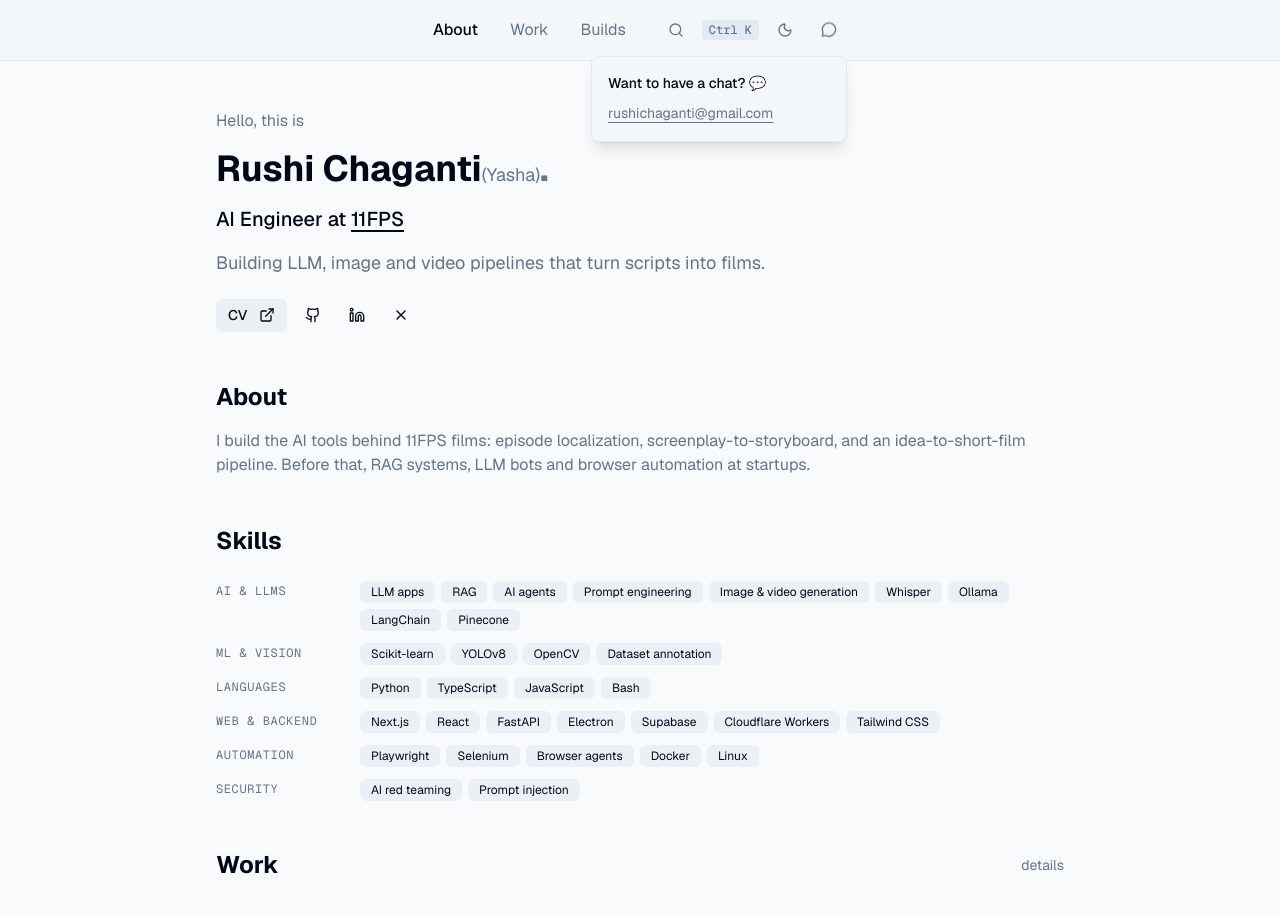
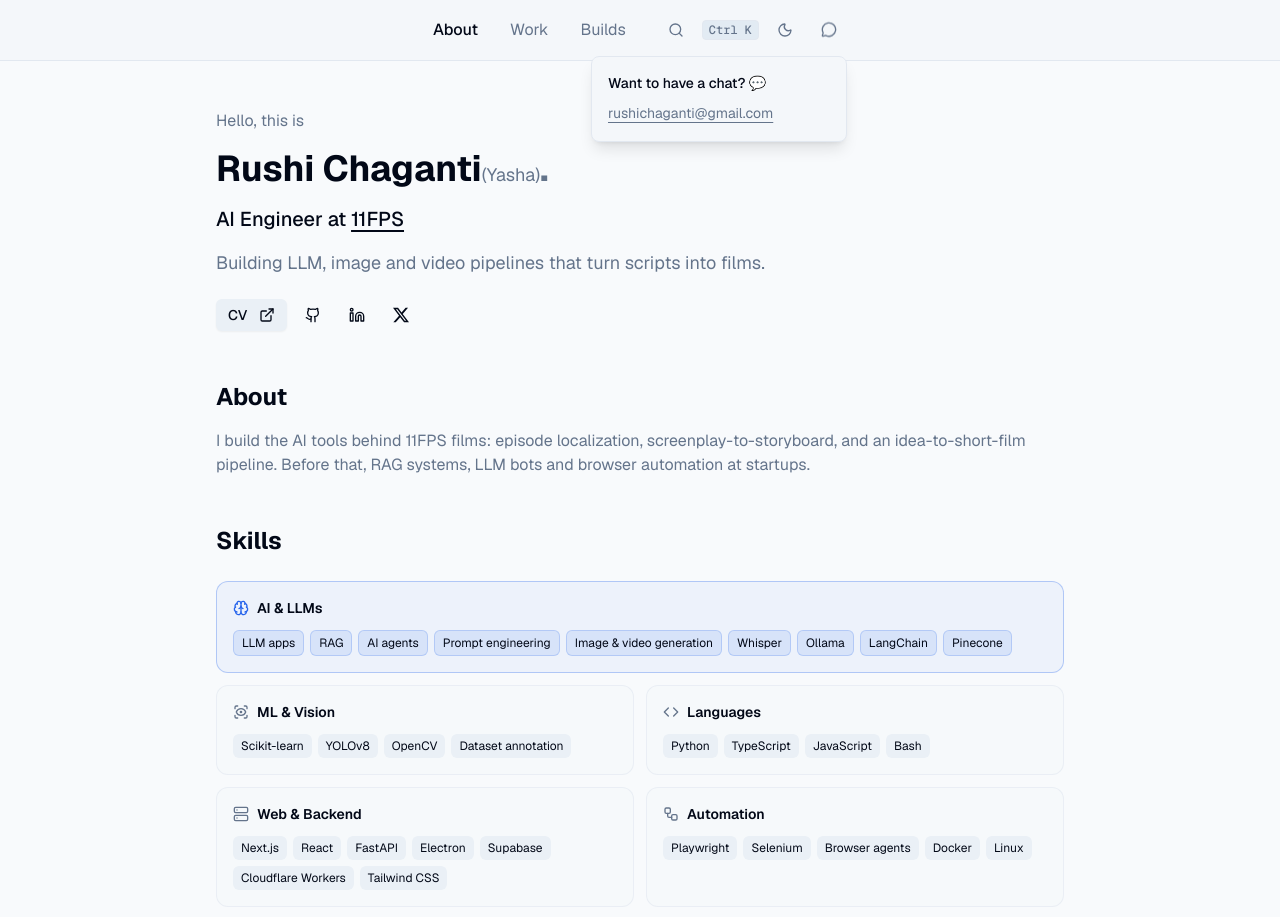
Before and after one commit to RushiChaganti/RushiChaganti, a Next.js app: page / in a window 1280 px wide. Shown: the top 917 px of the page. Built offline with nearby package versions, Linux system fonts and the light colour scheme.

Commit message:
feat: skill cards, security learning tag, show all OSS, X logo

```diff
--- a/app/page.tsx
+++ b/app/page.tsx
@@ -1,14 +1,23 @@
 import type React from "react"
-import { Github, Linkedin, X, ExternalLink } from "lucide-react"
+import { Github, Linkedin, ExternalLink } from "lucide-react"
 import { Button } from "@/components/ui/button"
-import { Badge } from "@/components/ui/badge"
 import { WorkSection } from "@/components/work-section"
+import { SkillsSection } from "@/components/skills-section"
 import { portfolioData } from "@/lib/portfolio-data"
+
+// X (Twitter) logo; lucide's X icon is a close cross
+function XLogo({ className }: { className?: string }) {
+  return (
+    <svg viewBox="0 0 24 24" fill="currentColor" aria-hidden className={className}>
+      <path d="M18.901 1.153h3.68l-8.04 9.19L24 22.846h-7.406l-5.8-7.584-6.638 7.584H.474l8.6-9.83L0 1.154h7.594l5.243 6.932ZM17.61 20.644h2.039L6.486 3.24H4.298Z" />
+    </svg>
+  )
+}
 
 const SOCIAL_LINKS = [
   { href: portfolioData.links.github, label: "GitHub", Icon: Github },
   { href: portfolioData.links.linkedin, label: "LinkedIn", Icon: Linkedin },
-  { href: portfolioData.links.twitter, label: "X (Twitter)", Icon: X },
+  { href: portfolioData.links.twitter, label: "X (Twitter)", Icon: XLogo },
 ]
 
 function OutLink({ href, children }: { href: string; children: React.ReactNode }) {
@@ -72,26 +81,7 @@ export default function Home() {
         </p>
       </div>
 
-      {/* Skills */}
-      <div className="space-y-4 sm:space-y-6">
-        <h2 className="text-xl sm:text-2xl font-bold text-foreground">Skills</h2>
-        <dl className="space-y-3">
-          {portfolioData.skills.map(({ group, items }) => (
-            <div key={group} className="flex flex-col sm:flex-row gap-1.5 sm:gap-4">
-              <dt className="sm:w-32 shrink-0 pt-0.5 font-mono text-[11px] sm:text-xs uppercase tracking-wider text-muted-foreground">
-                {group}
-              </dt>
-              <dd className="flex flex-wrap gap-1.5">
-                {items.map((item) => (
-                  <Badge key={item} variant="secondary" className="text-[11px] sm:text-xs font-normal">
-                    {item}
-                  </Badge>
-                ))}
-              </dd>
-            </div>
-          ))}
-        </dl>
-      </div>
+      <SkillsSection />
 
       <WorkSection compact />
 
--- /dev/null
+++ b/components/skills-section.tsx
@@ -0,0 +1,61 @@
+import { Brain, Code, ScanEye, Server, ShieldCheck, Workflow, type LucideIcon } from "lucide-react"
+import { portfolioData } from "@/lib/portfolio-data"
+
+const ICONS: Record<string, LucideIcon> = {
+  "AI & LLMs": Brain,
+  "ML & Vision": ScanEye,
+  Languages: Code,
+  "Web & Backend": Server,
+  Automation: Workflow,
+  Security: ShieldCheck,
+}
+
+export function SkillsSection() {
+  return (
+    <div className="space-y-4 sm:space-y-6">
+      <h2 className="text-xl sm:text-2xl font-bold text-foreground">Skills</h2>
+      <div className="grid gap-3 sm:grid-cols-2">
+        {portfolioData.skills.map(({ group, items, featured, learning }) => {
+          const Icon = ICONS[group] ?? Code
+          return (
+            <div
+              key={group}
+              className={`rounded-xl border p-4 transition-colors ${featured || learning ? "sm:col-span-2" : ""} ${learning
+                  ? "border-dashed border-border bg-transparent"
+                  : featured
+                    ? "border-primary/30 bg-primary/5"
+                    : "border-border/60 bg-card/50 hover:border-border"
+                }`}
+            >
+              <div className="flex items-center gap-2 mb-3">
+                <Icon className={`h-4 w-4 ${featured ? "text-primary" : "text-muted-foreground"}`} aria-hidden />
+                <h3 className="text-sm font-semibold text-foreground">{group}</h3>
+                {learning && (
+                  <span className="ml-auto inline-flex items-center gap-1.5 rounded-full border border-border px-2 py-0.5 font-mono text-[10px] uppercase tracking-wider text-muted-foreground">
+                    <span className="h-1.5 w-1.5 rounded-full bg-amber-500 animate-pulse" aria-hidden />
+                    Learning in progress
+                  </span>
+                )}
+              </div>
+              <ul className="flex flex-wrap gap-1.5">
+                {items.map((item) => (
+                  <li
+                    key={item}
+                    className={`rounded-md px-2 py-1 text-xs ${learning
+                        ? "border border-dashed border-border text-muted-foreground"
+                        : featured
+                          ? "border border-primary/20 bg-primary/10 text-foreground"
+                          : "bg-secondary text-secondary-foreground"
+                      }`}
+                  >
+                    {item}
+                  </li>
+                ))}
+              </ul>
+            </div>
+          )
+        })}
+      </div>
+    </div>
+  )
+}
--- a/lib/portfolio-data.ts
+++ b/lib/portfolio-data.ts
@@ -150,7 +150,6 @@ export const portfolioData: PortfolioData = {
       {
         id: 7,
         title: "lib_resume_builder_AIHawk",
-        archived: true,
         description:
           "Contributed Zip code functionality and fixed critical bugs that caused issues for multiple users.",
         tech: ["Python", "Resume Builder"],
@@ -324,7 +323,6 @@ export const portfolioData: PortfolioData = {
       {
         id: 15,
         title: "system-prompts-and-models-of-ai-tools",
-        archived: true,
         description:
           "Contributed the Augment Code system prompt to a community collection of extracted AI tool prompts. Part of ongoing AI security research.",
         tech: ["AI Prompt Injection", "AI Red Teaming"],
@@ -386,12 +384,13 @@ export const portfolioData: PortfolioData = {
   skills: [
     {
       group: "AI & LLMs",
+      featured: true,
       items: ["LLM apps", "RAG", "AI agents", "Prompt engineering", "Image & video generation", "Whisper", "Ollama", "LangChain", "Pinecone"],
     },
     { group: "ML & Vision", items: ["Scikit-learn", "YOLOv8", "OpenCV", "Dataset annotation"] },
     { group: "Languages", items: ["Python", "TypeScript", "JavaScript", "Bash"] },
     { group: "Web & Backend", items: ["Next.js", "React", "FastAPI", "Electron", "Supabase", "Cloudflare Workers", "Tailwind CSS"] },
     { group: "Automation", items: ["Playwright", "Selenium", "Browser agents", "Docker", "Linux"] },
-    { group: "Security", items: ["AI red teaming", "Prompt injection"] },
+    { group: "Security", learning: true, items: ["AI red teaming", "Prompt injection"] },
   ],
 };
--- a/lib/types.ts
+++ b/lib/types.ts
@@ -32,6 +32,8 @@ export interface Links {
 export interface SkillGroup {
   group: string;
   items: string[];
+  featured?: boolean; // core skills: full-width, highlighted
+  learning?: boolean; // still learning: full-width, dashed, "learning in progress" tag
 }
 
 export interface WorkExperience {
```
